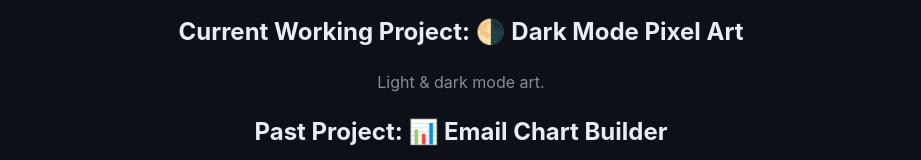
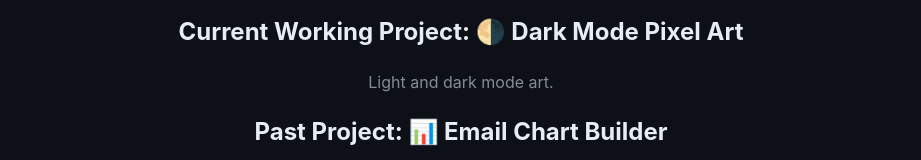
Before and after one commit to bdjang/bdjang.github.io, a React (Vite) app: page / in a window 1280 px wide. Shown: the part 562-722 px from the top of the page, without its empty margins (179-1100 px from the left). Built offline with nearby package versions, Linux system fonts and the light colour scheme.

Commit message:
Update text

```diff
--- a/src/App.jsx
+++ b/src/App.jsx
@@ -45,7 +45,7 @@ export default function App() {
             <hr />
             <div className="projectDesc">
                 <h2>Current Working Project: 🌗 Dark Mode Pixel Art</h2>
-                <p>Light & dark mode art.</p>
+                <p>Light and dark mode art.</p>
                 <h2>Past Project: 📊 Email Chart Builder</h2>
                 <p>A tool for building bar charts for HTML email templates. <a href="https://charts.email/">Visit project site</a></p>
                 <h2>Past Project: 📜 Email Pixel Alphabet</h2>
```
